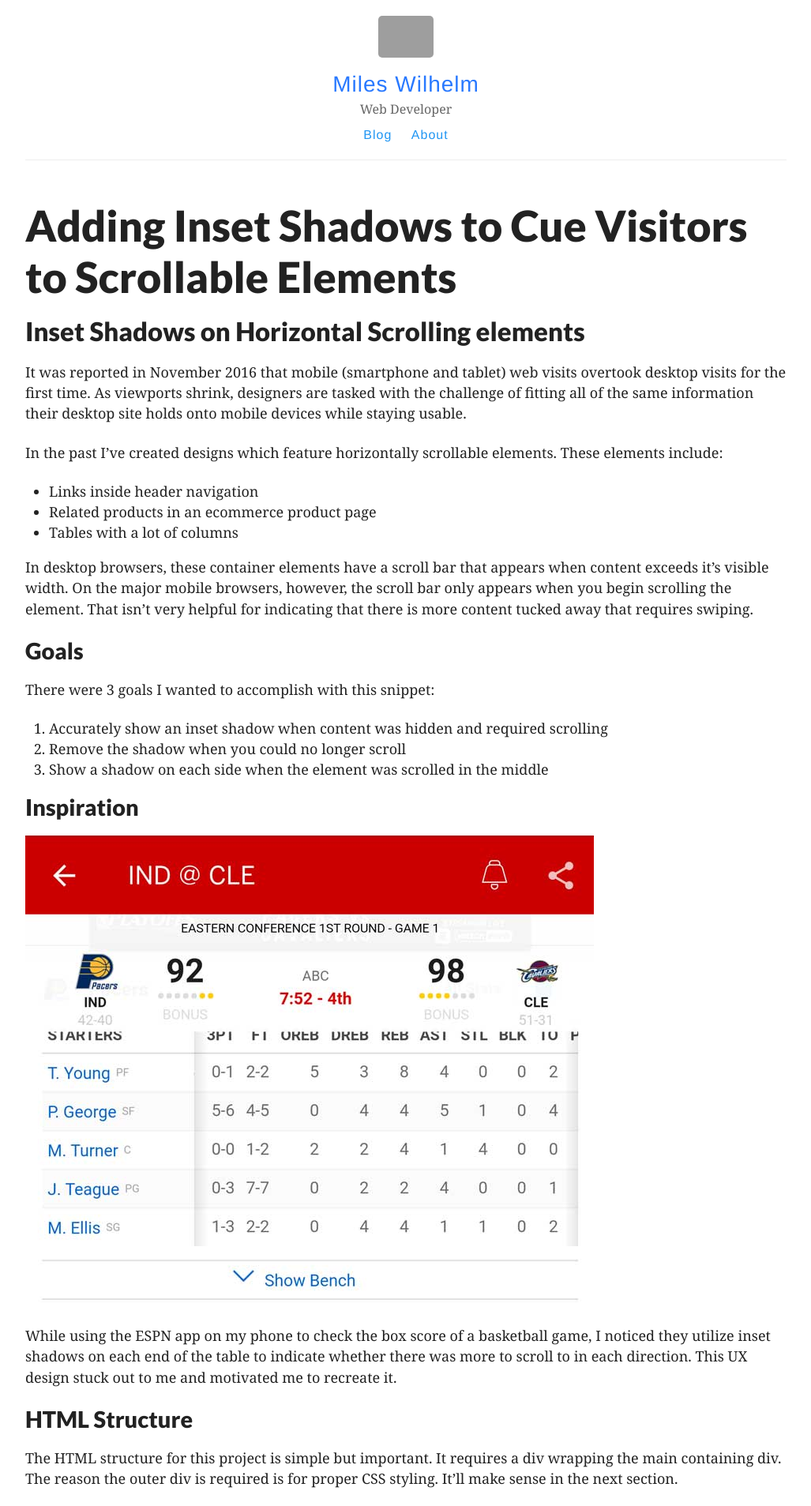
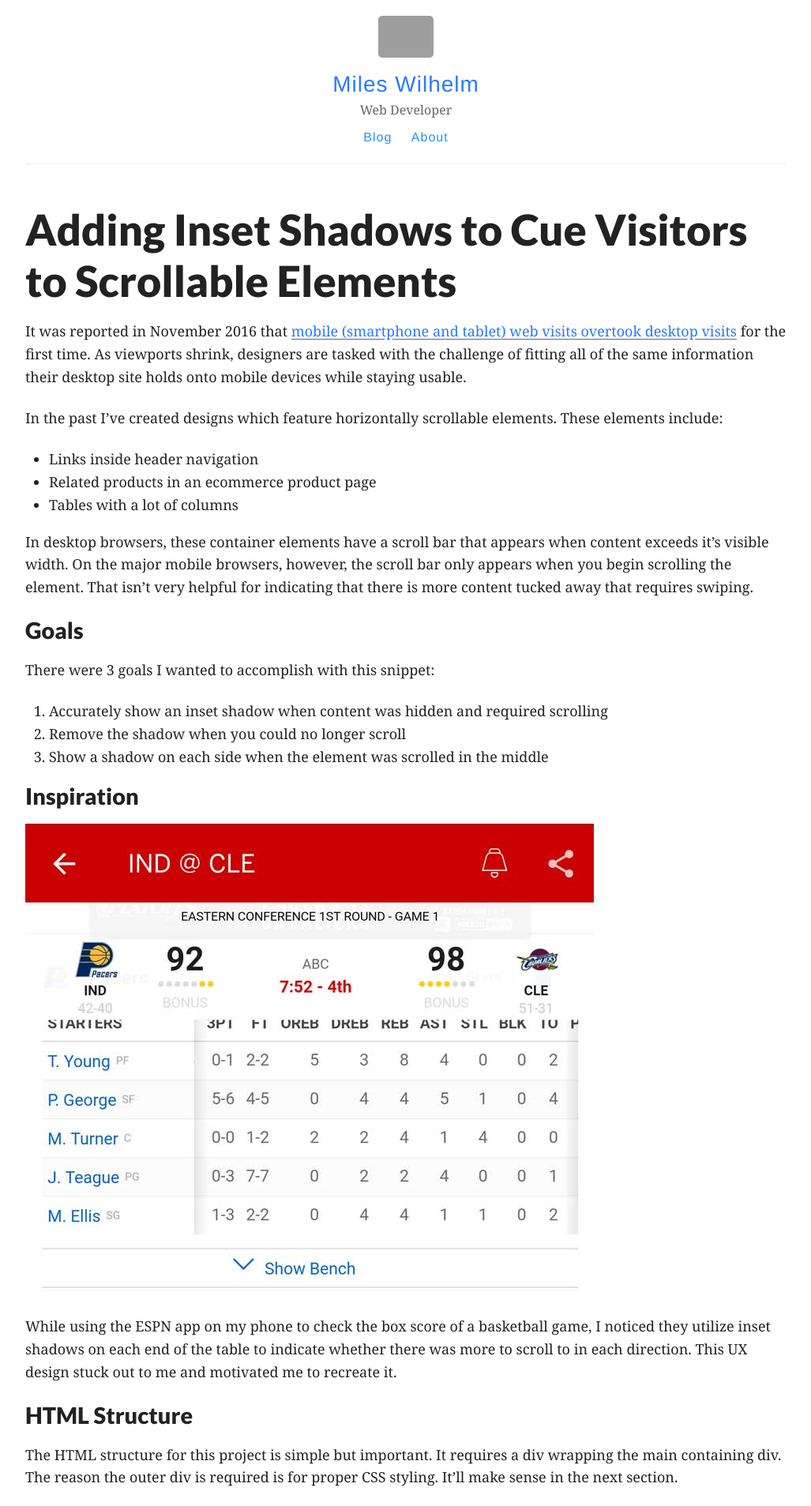
Before and after one commit to mileswilhelm/mileswilhelm.github.io, a Jekyll site: the page built from _posts/2017-4-15-Adding-Inset-Shadows-to-Cue-Visitors-to-Scrollable-Elements.md, in a window 1280 px wide. Shown: the top 1907 px of the page at 79% size, without its empty margins (126-1153 px from the left). Built offline with Jekyll 4.4.1, drawn with Linux system fonts in a browser that asks for light colours; grey boxes are pictures that could not be loaded.

Commit message:
added link to post

```diff
--- a/_posts/2017-4-15-Adding-Inset-Shadows-to-Cue-Visitors-to-Scrollable-Elements.md
+++ b/_posts/2017-4-15-Adding-Inset-Shadows-to-Cue-Visitors-to-Scrollable-Elements.md
@@ -5,9 +5,7 @@ category: Dev
 tags: [web, UX, UI, responsive, css, javascript]
 ---
 
-## Inset Shadows on Horizontal Scrolling elements
-
-It was reported in November 2016 that mobile (smartphone and tablet) web visits overtook desktop visits for the first time. As viewports shrink, designers are tasked with the challenge of fitting all of the same information their desktop site holds onto mobile devices while staying usable.
+It was reported in November 2016 that [mobile (smartphone and tablet) web visits overtook desktop visits](http://gs.statcounter.com/press/mobile-and-tablet-internet-usage-exceeds-desktop-for-first-time-worldwide) for the first time. As viewports shrink, designers are tasked with the challenge of fitting all of the same information their desktop site holds onto mobile devices while staying usable.
 
 In the past I've created designs which feature horizontally scrollable elements. These elements include:
 
--- a/style.scss
+++ b/style.scss
@@ -22,7 +22,7 @@ body {
 	background: $white;
   font-family: $serif-font-stack;
   font-weight: 400;
-  line-height: 1.45;
+  line-height: 1.6;
   color: $darkerGray;
 }
 
```
